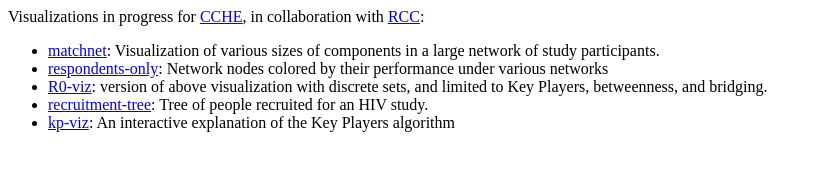
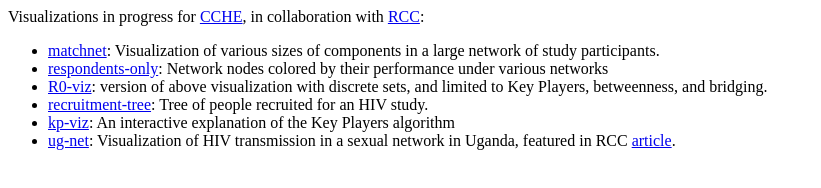
Before and after one commit to khanna7/influenceR-etc, a plain HTML site: page visualization/index.html in a window 1280 px wide. Shown: the whole page, without its empty margins (0-821 px from the left). Drawn offline with Linux system fonts and the light colour scheme.

Commit message:
update to index

```diff
--- a/visualization/index.html
+++ b/visualization/index.html
@@ -10,4 +10,5 @@ Visualizations in progress for <a href="http://hivelimination.uchicago.edu/">CCH
   <li><a href="R0-viz">R0-viz</a>: version of above visualization with discrete sets, and limited to Key Players, betweenness, and bridging.</li>
   <li><a href="recruitment-tree">recruitment-tree</a>: Tree of people recruited for an HIV study.</li>
   <li><a href="kp-viz">kp-viz</a>: An interactive explanation of the Key Players algorithm</li>
+  <li><a href="ug-net">ug-net</a>: Visualization of HIV transmission in a sexual network in Uganda, featured in RCC <a href="https://rcc.uchicago.edu/hiv-epidemic-versus-social-network">article</a>.</li>
 </ul>
```
